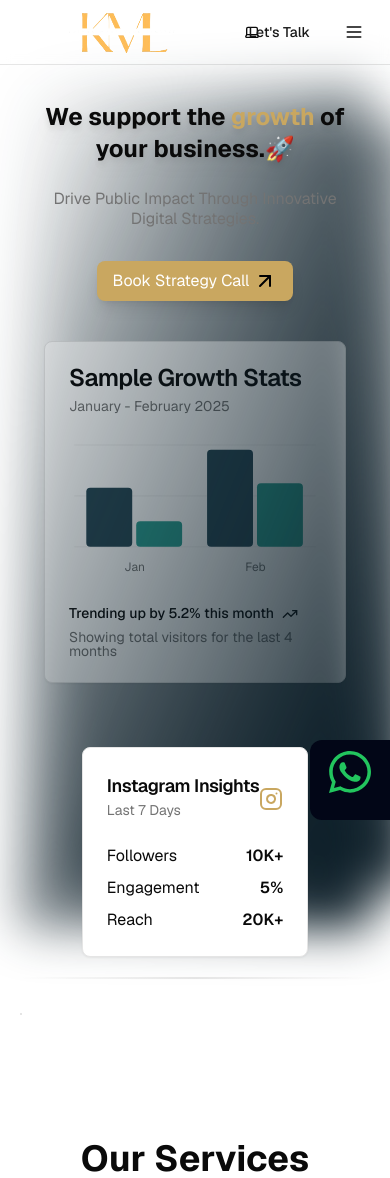
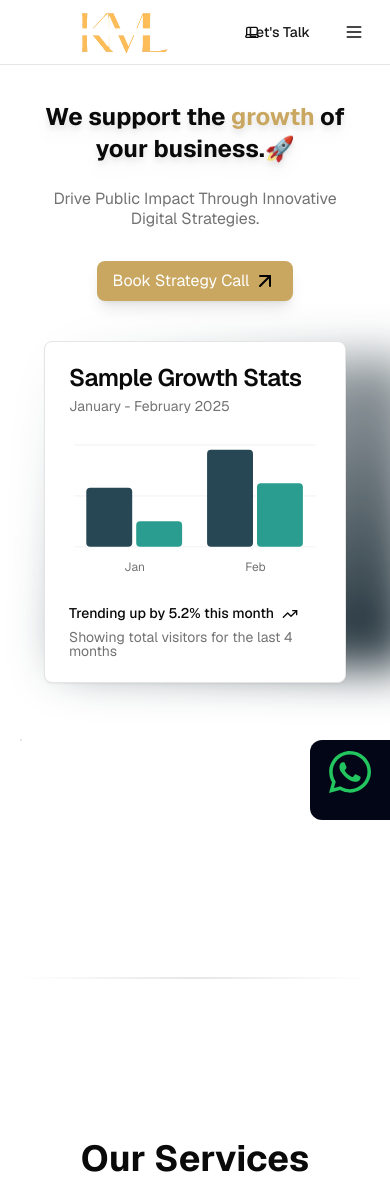
Before and after one commit to Willbeckh/krivan, a Next.js app: page / in a window 390 px wide. Shown: the top 1178 px of the page. Built offline with nearby package versions, Linux system fonts and the light colour scheme.

Commit message:
update card ui display style

```diff
--- a/components/hero.tsx
+++ b/components/hero.tsx
@@ -57,15 +57,15 @@ export default function Hero() {
             <ArrowUpRight color="black" />
           </motion.button>
 
-          <div className="lg:absolute lg:right-0 lg:top-48 -z-10 p-6">
+          <div className="relative lg:absolute lg:right-0 lg:top-48 -z-10 p-6">
             <div className="absolute inset-10  w-full md:w-1/2 lg:w-1/3 xl:w-[300px] bg-gradient-to-br from-transparent to-[#0A1C26] bg-opacity-50 blur-xl"></div>
             <div className="relative z-10">
               <GrowthChart />
             </div>
           </div>
 
-          <div className="lg:absolute lg:left-0 lg:top-40 -z-10 p-6">
-            <div className="absolute inset-0  w-full md:w-1/2 lg:w-1/3 xl:w-[200px] bg-gradient-to-br from-transparent to-[#0A1C26] bg-opacity-50 blur-xl"></div>
+          <div className="hidden lg:block lg:absolute lg:left-0 lg:top-40 w-full -z-10 p-6">
+            <div className="absolute inset-0 w-full md:w-1/2 lg:w-1/3 xl:w-[200px] bg-gradient-to-br from-transparent to-[#0A1C26] bg-opacity-50 blur-xl"></div>
             <div className="relative z-10">
               <InsightsCard />
             </div>
```
